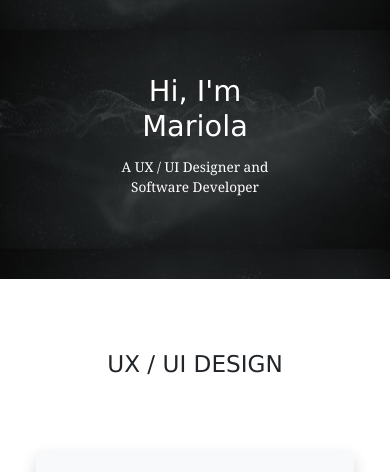
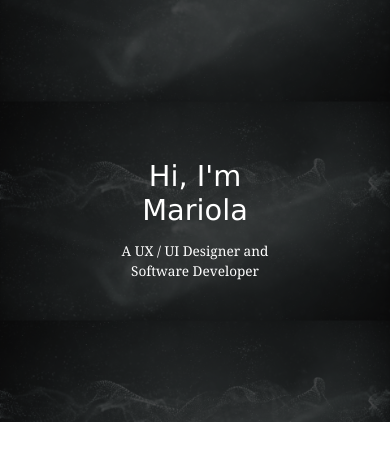
Before and after one commit to MariolaH/Design-Portfolio, a Next.js app: page / in a window 390 px wide. Shown: the top 472 px of the page. Built offline with nearby package versions, Linux system fonts and the light colour scheme.

Commit message:
mobile css update

```diff
--- a/src/app/styles/global.css
+++ b/src/app/styles/global.css
@@ -139,7 +139,7 @@ header p {
   .homepageHeader {
     background-size: contain;
     background-position: center;
-    height: 33vh;
+    height: 50vh;
     padding: 20px;
     background-attachment: fixed;
   }
@@ -189,7 +189,7 @@ header p {
 
   .fixed-content {
     position: fixed;
-    top: 17%;
+    top: 27%;
     left: 50%;
     transform: translate(-50%, -50%);
     z-index: 2;
```
